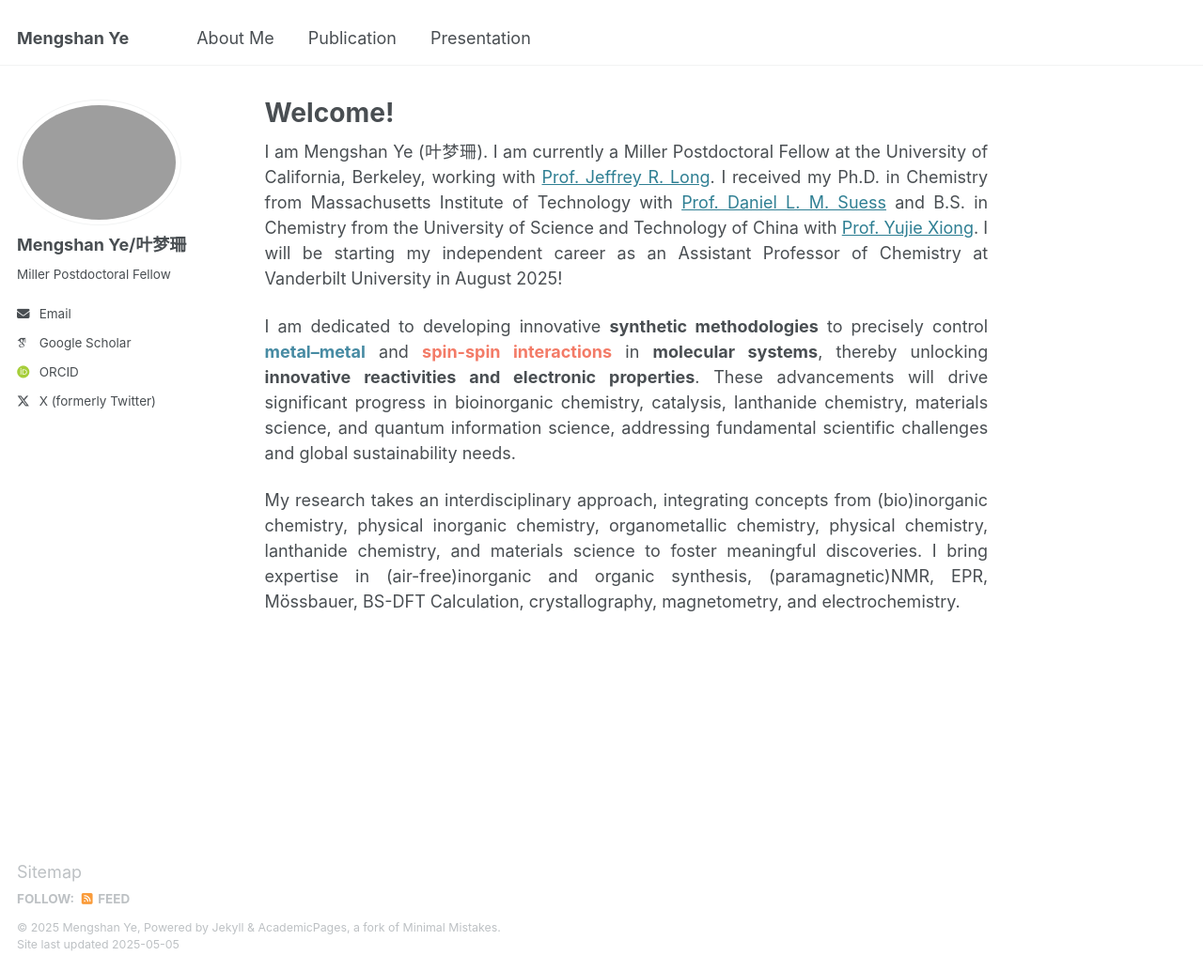
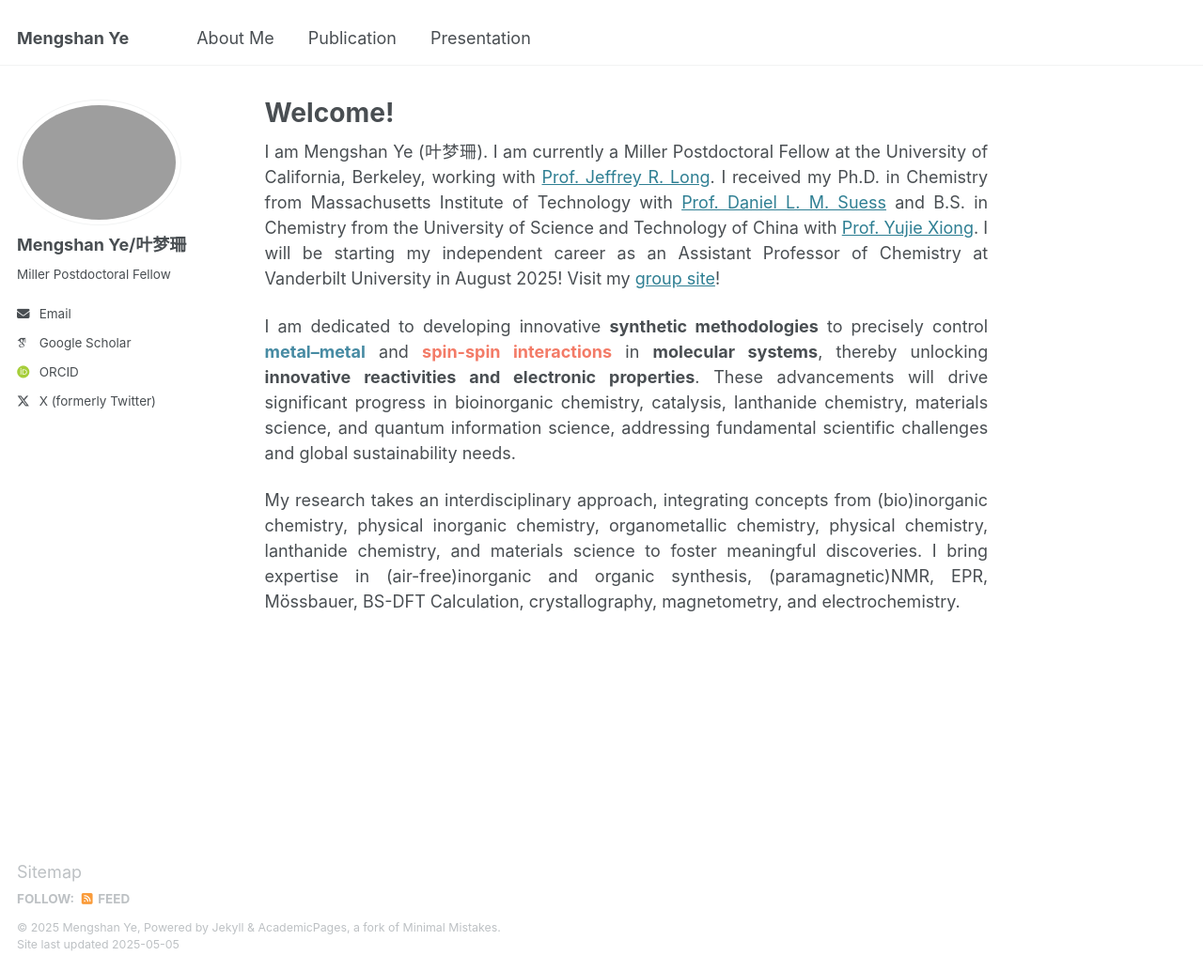
Before and after one commit to mengshan-ye/mengshan-ye.github.io, a Jekyll site: the page built from _pages/home.md, in a window 1280 px wide and 1034 px high. Shown: the whole window at 94% size. Built offline with Jekyll 4.4.1, drawn with Linux system fonts in a browser that asks for light colours; some web fonts are replaced.

Commit message:
Update home.md

```diff
--- a/_pages/home.md
+++ b/_pages/home.md
@@ -21,7 +21,7 @@ author_profile: true
 
 
 <div class="justify-text">
-I am Mengshan Ye (叶梦珊). I am currently a Miller Postdoctoral Fellow at the University of California, Berkeley, working with <a href="http://alchemy.cchem.berkeley.edu/home/">Prof. Jeffrey R. Long</a>. I received my Ph.D. in Chemistry from Massachusetts Institute of Technology with <a href="https://suessgroup.mit.edu/">Prof. Daniel L. M. Suess</a> and B.S. in Chemistry from the University of Science and Technology of China with <a href="https://faculty.ustc.edu.cn/xiongyujie//">Prof. Yujie Xiong</a>. I will be starting my independent career as an Assistant Professor of Chemistry at Vanderbilt University in August 2025!
+I am Mengshan Ye (叶梦珊). I am currently a Miller Postdoctoral Fellow at the University of California, Berkeley, working with <a href="http://alchemy.cchem.berkeley.edu/home/">Prof. Jeffrey R. Long</a>. I received my Ph.D. in Chemistry from Massachusetts Institute of Technology with <a href="https://suessgroup.mit.edu/">Prof. Daniel L. M. Suess</a> and B.S. in Chemistry from the University of Science and Technology of China with <a href="https://faculty.ustc.edu.cn/xiongyujie//">Prof. Yujie Xiong</a>. I will be starting my independent career as an Assistant Professor of Chemistry at Vanderbilt University in August 2025! Visit my <a href="https://www.msyegroup.com/">group site</a>!
 </div>
 
 <p></p>
```
